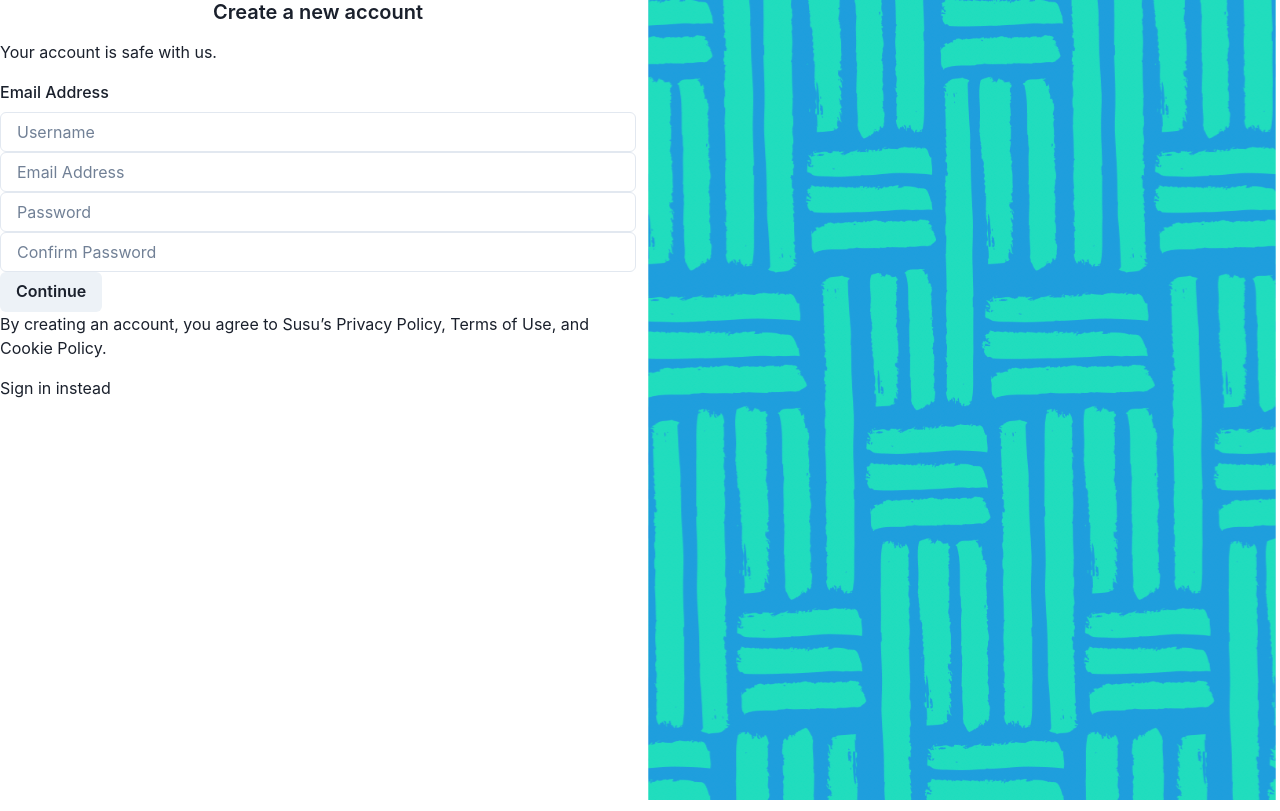
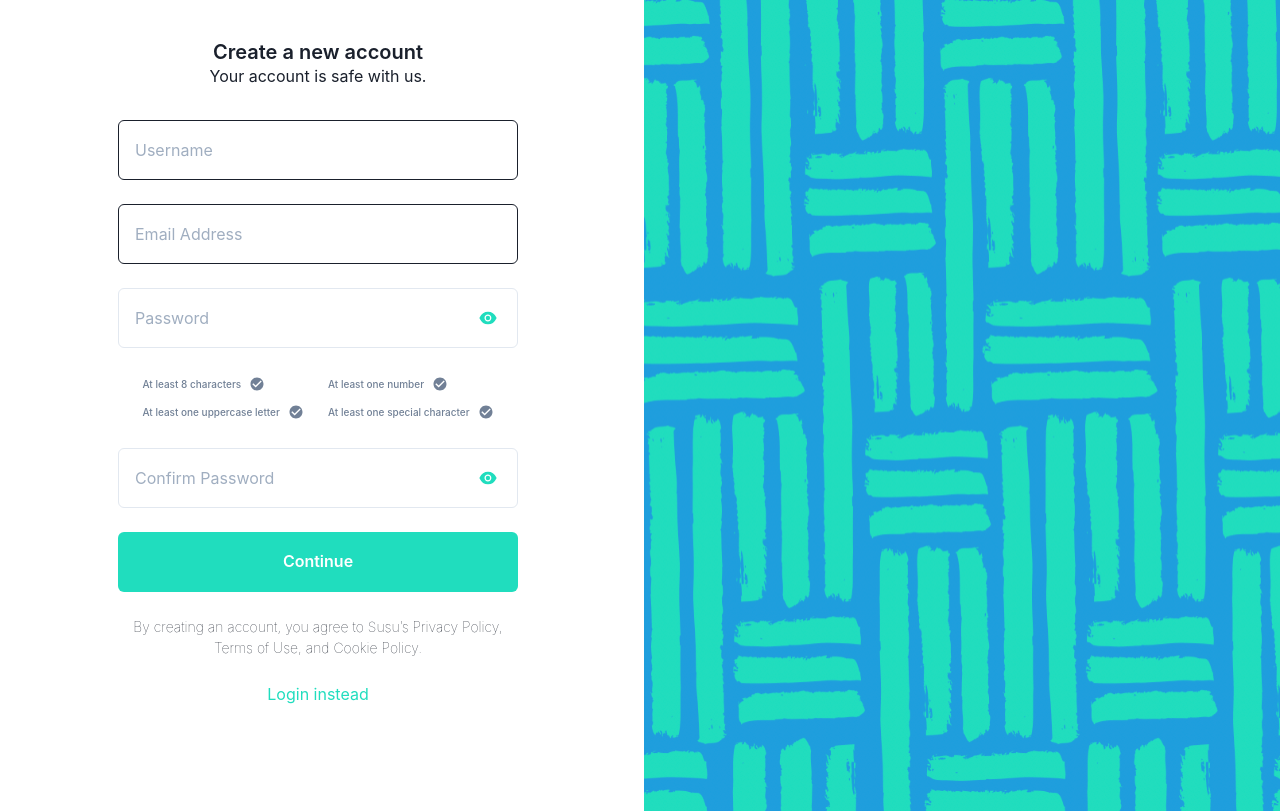
Before and after one commit to mpereannor/susu_fe, a Next.js app: page /auth/signup in a window 1280 px wide. Built offline with nearby package versions, Linux system fonts and the light colour scheme.

Commit message:
style: sign in component

```diff
--- a/pages/auth/signup/index.tsx
+++ b/pages/auth/signup/index.tsx
@@ -1,5 +1,6 @@
 /* eslint-disable @typescript-eslint/no-unused-vars */
 import {
+  Box,
   Button,
   Flex,
   FormControl,
@@ -7,6 +8,8 @@ import {
   FormLabel,
   Heading,
   Input,
+  InputGroup,
+  InputRightElement,
   Stack,
   Text,
   useColorModeValue,
@@ -18,8 +21,13 @@ import susuAuthPic from '../../../assets/susu_auth.svg'
 import { useForm, SubmitHandler } from 'react-hook-form'
 import * as yup from 'yup'
 import { yupResolver } from '@hookform/resolvers/yup'
+import { AiFillEye, AiFillEyeInvisible } from 'react-icons/ai'
+import Link from 'next/link'
+import useToggle from '../../../hooks/useToggle'
+import PwdHelper from '../../components/elements/PwdHelper'
+const SignUp = () => {
+  const [value, toggle] = useToggle()
 
-const SignUp = () => {
   const bg = useColorModeValue('white', 'susuDarkBg')
   const color = useColorModeValue('susuColor', 'white')
   // const { data: session } = useSession()
@@ -64,58 +72,188 @@ const SignUp = () => {
   return (
     <Stack minH={'100vh'} direction={{ base: 'column', md: 'row' }}>
       <Flex flex={1} mx={{ base: 4, md: 0 }} bg={bg} color={color}>
-        <Stack spacing={4} w={'full'}>
+        <Stack
+          spacing={8}
+          w={'full'}
+          height={'100%'}
+          align={'center'}
+          paddingTop={'5vh'}
+        >
+          <Box>
             <Heading textAlign={'center'} fontSize={20} fontWeight={'semibold'}>
               Create a new account
             </Heading>
             <Text>Your account is safe with us.</Text>
+          </Box>
           <form onSubmit={handleSubmit(onSubmit)}>
             <FormControl>
-              <FormLabel htmlFor="email">Email Address</FormLabel>
+              <Stack spacing={6} align={'center'}>
                 <Input
                   id="username"
+                  w={['300px', null, '400px']}
+                  h={'60px'}
+                  border={'1px'}
+                  _focus={{
+                    borderColor: '#20ddbe',
+                  }}
+                  _placeholder={{
+                    color: 'gray.400',
+                  }}
                   placeholder="Username"
                   {...register('username', {
                     required: 'Username is required',
                   })}
                 />
+                <FormErrorMessage>
+                  {errors.username && errors.username.message}
+                </FormErrorMessage>
                 <Input
                   id="email"
+                  w={['300px', null, '400px']}
+                  h={'60px'}
+                  border={'1px'}
+                  _focus={{
+                    borderColor: '#20ddbe',
+                  }}
+                  _placeholder={{
+                    color: 'gray.400',
+                  }}
                   placeholder="Email Address"
                   {...register('email', {
                     required: 'Email is required',
                   })}
                 />
+                <InputGroup w={['300px', null, '400px']}>
+                  {value ? (
+                    <InputRightElement
+                      pr={5}
+                      pt={5}
+                      // eslint-disable-next-line react/no-children-prop
+                      children={
+                        <AiFillEyeInvisible
+                          color="#20ddbe"
+                          size={20}
+                          onClick={toggle}
+                        />
+                      }
+                    />
+                  ) : (
+                    <InputRightElement
+                      pr={5}
+                      pt={5}
+                      // eslint-disable-next-line react/no-children-prop
+                      children={
+                        <AiFillEye color="#20ddbe" size={20} onClick={toggle} />
+                      }
+                    />
+                  )}
                   <Input
                     id="pwd"
+                    h={'60px'}
+                    type={value ? 'text' : 'password'}
                     placeholder="Password"
+                    _placeholder={{
+                      color: 'gray.400',
+                    }}
+                    _focus={{
+                      borderColor: '#20ddbe',
+                    }}
                     {...register('pwd', {
                       required: 'Password is required',
                     })}
                   />
+                </InputGroup>
+                <FormErrorMessage>
+                  {errors.pwd && errors.pwd.message}
+                </FormErrorMessage>
+                {errors.pwd && errors.pwd.message ? (
+                  <PwdHelper unverified={false} />
+                ) : (
+                  <PwdHelper unverified={true} />
+                )}
+                <InputGroup w={['300px', null, '400px']}>
+                  {value ? (
+                    <InputRightElement
+                      pr={5}
+                      pt={5}
+                      // eslint-disable-next-line react/no-children-prop
+                      children={
+                        <AiFillEyeInvisible
+                          color="#20ddbe"
+                          size={20}
+                          onClick={toggle}
+                        />
+                      }
+                    />
+                  ) : (
+                    <InputRightElement
+                      pr={5}
+                      pt={5}
+                      // eslint-disable-next-line react/no-children-prop
+                      children={
+                        <AiFillEye color="#20ddbe" size={20} onClick={toggle} />
+                      }
+                    />
+                  )}
                   <Input
                     id="confirm_pwd"
                     placeholder="Confirm Password"
                     {...register('confirm_pwd', {
                       required: 'Password does not match',
                     })}
+                    h={'60px'}
+                    type={value ? 'text' : 'password'}
+                    _placeholder={{
+                      color: 'gray.400',
+                    }}
+                    _focus={{
+                      borderColor: '#20ddbe',
+                    }}
                   />
+                </InputGroup>
                 <FormErrorMessage>
-                {errors.email && errors.email.message}
+                  {errors.confirm_pwd && errors.confirm_pwd.message}
                 </FormErrorMessage>
-              <Button>Continue</Button>
-              <Text>
+                <Button
+                  w={['300px', null, '400px']}
+                  h={'60px'}
+                  color="white"
+                  _hover={{ bg: 'teal.400' }}
+                  bg="#20ddbe"
+                >
+                  Continue
+                </Button>
+                <Text
+                  fontSize={'sm'}
+                  textAlign="center"
+                  fontWeight={40}
+                  w={['300px', null, '400px']}
+                >
                   By creating an account, you agree to Susu’s Privacy Policy,
                   Terms of Use, and Cookie Policy.
                 </Text>
+                <Box textAlign={'center'}>
+                  <Link href={'/auth/login'}>
+                    <Text color="#20ddbe" _hover={{ color: 'teal.400' }}>
+                      Login instead
+                    </Text>
+                  </Link>
+                </Box>
+              </Stack>
             </FormControl>
           </form>
-          <Text>Sign in instead</Text>
-
         </Stack>
       </Flex>
       <Flex flex={1} pos={'relative'} display={{ base: 'none', md: 'block' }}>
-        <Image fill alt="susu_auth" src={susuAuthPic} object-fit="cover" />
+        <Image
+          style={{
+            width: '100%',
+            height: 'auto',
+          }}
+          alt="susu_auth"
+          src={susuAuthPic}
+          object-fit="cover"
+        />
       </Flex>
     </Stack>
   )
--- /dev/null
+++ b/pages/components/elements/PwdHelper.tsx
@@ -0,0 +1,87 @@
+import { Box, SimpleGrid, Text } from '@chakra-ui/react'
+import { IoMdCheckmarkCircle } from 'react-icons/io'
+
+const PwdHelper = ({ unverified }: { unverified: boolean }) => {
+  return (
+    <SimpleGrid spacing={1} columns={[1, null, 2]}>
+      <Box
+        bg={unverified ? '' : 'rgba(32, 221, 190, 0.2)'}
+        borderRadius={5}
+        display={'flex'}
+        paddingY={1}
+        paddingX={2}
+        alignItems={'center'}
+      >
+        <Text
+          textAlign={'left'}
+          fontSize={10}
+          fontWeight={'medium'}
+          color={'#718096'}
+          mr={2}
+        >
+          At least 8 characters
+        </Text>
+        <IoMdCheckmarkCircle color={unverified ? '#718096' : '#20ddbe'} />
+      </Box>
+      <Box
+        bg={unverified ? '' : 'rgba(32, 221, 190, 0.2)'}
+        display={'flex'}
+        paddingY={1}
+        paddingX={2}
+        borderRadius={5}
+        alignItems={'center'}
+      >
+        <Text
+          textAlign={'left'}
+          fontSize={10}
+          fontWeight={'medium'}
+          color={'#718096'}
+          mr={2}
+        >
+          At least one number
+        </Text>
+        <IoMdCheckmarkCircle color={unverified ? '#718096' : '#20ddbe'} />
+      </Box>
+      <Box
+        bg={unverified ? '' : 'rgba(32, 221, 190, 0.2)'}
+        display={'flex'}
+        paddingY={1}
+        paddingX={2}
+        borderRadius={5}
+        alignItems={'center'}
+      >
+        <Text
+          textAlign={'left'}
+          fontSize={10}
+          fontWeight={'medium'}
+          color={'#718096'}
+          mr={2}
+        >
+          At least one uppercase letter
+        </Text>
+        <IoMdCheckmarkCircle color={unverified ? '#718096' : '#20ddbe'} />
+      </Box>
+      <Box
+        bg={unverified ? '' : 'rgba(32, 221, 190, 0.2)'}
+        borderRadius={5}
+        display={'flex'}
+        paddingY={1}
+        paddingX={2}
+        alignItems={'center'}
+      >
+        <Text
+          textAlign={'left'}
+          fontSize={10}
+          fontWeight={'medium'}
+          color={'#718096'}
+          mr={2}
+        >
+          At least one special character
+        </Text>
+        <IoMdCheckmarkCircle color={unverified ? '#718096' : '#20ddbe'} />
+      </Box>
+    </SimpleGrid>
+  )
+}
+
+export default PwdHelper
```
Also changed, not shown: pages/auth/login/index.tsx (+5 -88 lines). Lines whose indentation alone changed are shown as unchanged.
